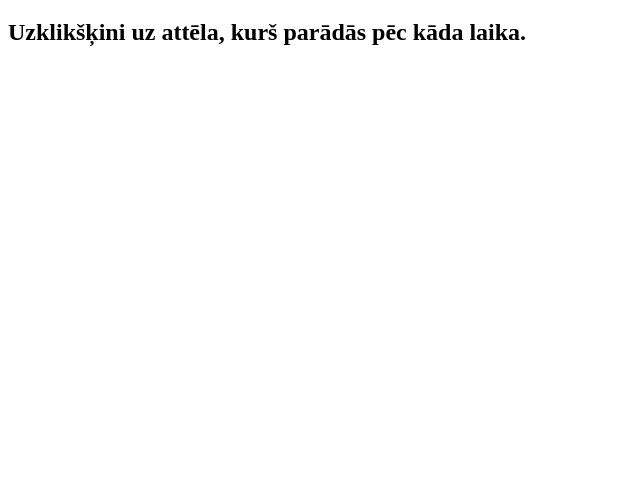
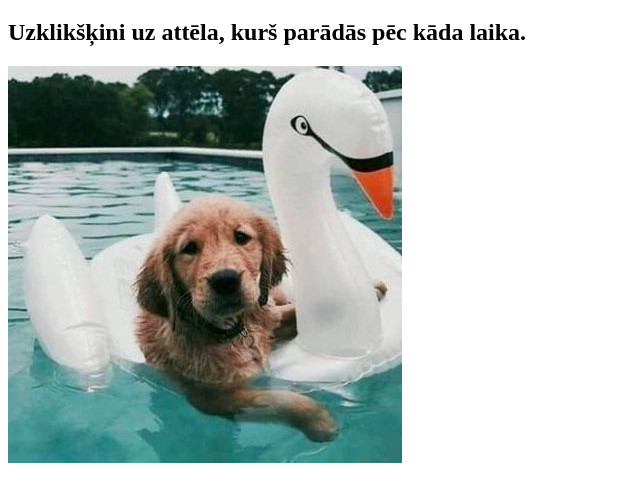
Before and after one commit to srugaine/1.-projekts, a plain HTML site: page index.html in a window 1280 px wide. Shown: the part 61-562 px from the top of the page, without its empty margins (0-640 px from the left). Drawn offline with Linux system fonts and the light colour scheme.

Commit message:
Bildes parādīšanās

```diff
--- a/index.html
+++ b/index.html
@@ -17,5 +17,17 @@
 
     </div>
 
+    <script>
+        var b=document.getElementById("bilde");
+        var klik=false;//vai uz bildes ir uzspiests
+
+        function bildeParādās(){
+            if (!klik){
+                b.innerHTML="<img src=dog.jpg>";
+            }
+        }
+        bildeParādās()
+    </script>
+
 </body>
 </html>
```
